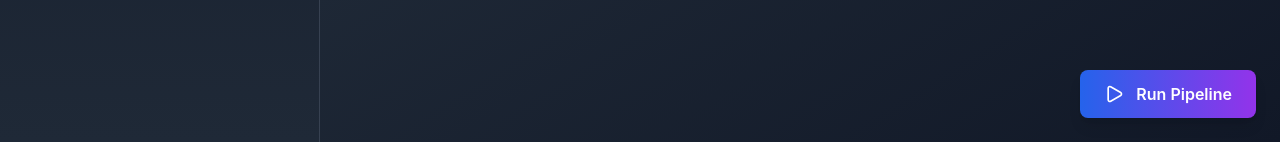
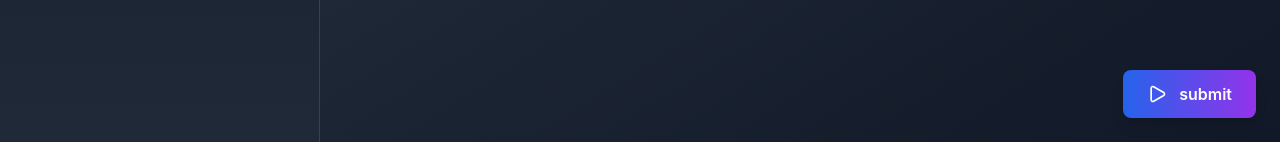
Before and after one commit to Aman-vijay/frontend_technical_assessment, a React (Create React App) app in the folder frontend/: page / in a window 1280 px wide. Shown: the part 658-800 px from the top of the page. Built offline with nearby package versions, Linux system fonts and the light colour scheme; the HTML template or start-up script is replaced by a standard one.

Commit message:
refactor: remove unnecessary comments

```diff
--- a/frontend/src/draggableNode.js
+++ b/frontend/src/draggableNode.js
@@ -1,5 +1,3 @@
-// draggableNode.js
-
 export const DraggableNode = ({ type, label, icon: Icon, color = "blue" }) => {
   const onDragStart = (event, nodeType) => {
     const appData = { nodeType };
--- a/frontend/src/store.js
+++ b/frontend/src/store.js
@@ -1,4 +1,3 @@
-// store.js
 import { create } from "zustand";
 import {
     addEdge,
@@ -61,4 +60,10 @@ export const useStore = create((set, get) => ({
             }),
         });
     },
+    deleteNode: (nodeId) => {
+        set({
+            nodes: get().nodes.filter((node) => node.id !== nodeId),
+            edges: get().edges.filter((edge) => edge.source !== nodeId && edge.target !== nodeId),
+        });
+    },
 }));
--- a/frontend/src/submit.js
+++ b/frontend/src/submit.js
@@ -1,4 +1,3 @@
-// submit.js
 import { Play } from 'lucide-react';
 import { useStore } from './store';
 
@@ -44,7 +43,7 @@ ${data.is_dag ? '✅ Your pipeline is valid!' : '❌ Your pipeline contains cycl
         className="group flex items-center gap-3 px-6 py-3 bg-gradient-to-r from-blue-600 to-purple-600 hover:from-blue-700 hover:to-purple-700 text-white font-semibold rounded-lg shadow-lg hover:shadow-xl transition-all duration-200 hover:scale-105"
       >
         <Play className="w-5 h-5 group-hover:scale-110 transition-transform" />
-        Run Pipeline
+       submit
       </button>
     </div>
   );
--- a/frontend/src/toolbar.js
+++ b/frontend/src/toolbar.js
@@ -1,4 +1,3 @@
-// toolbar.js
 import { Upload, Download, Brain, Type, Globe, Database, Shuffle, ListFilter as Filter, ChartBar as BarChart3 } from 'lucide-react';
 import { DraggableNode } from './draggableNode';
 
```
Also changed, not shown: frontend/src/ui.js (+1 -6 lines).
